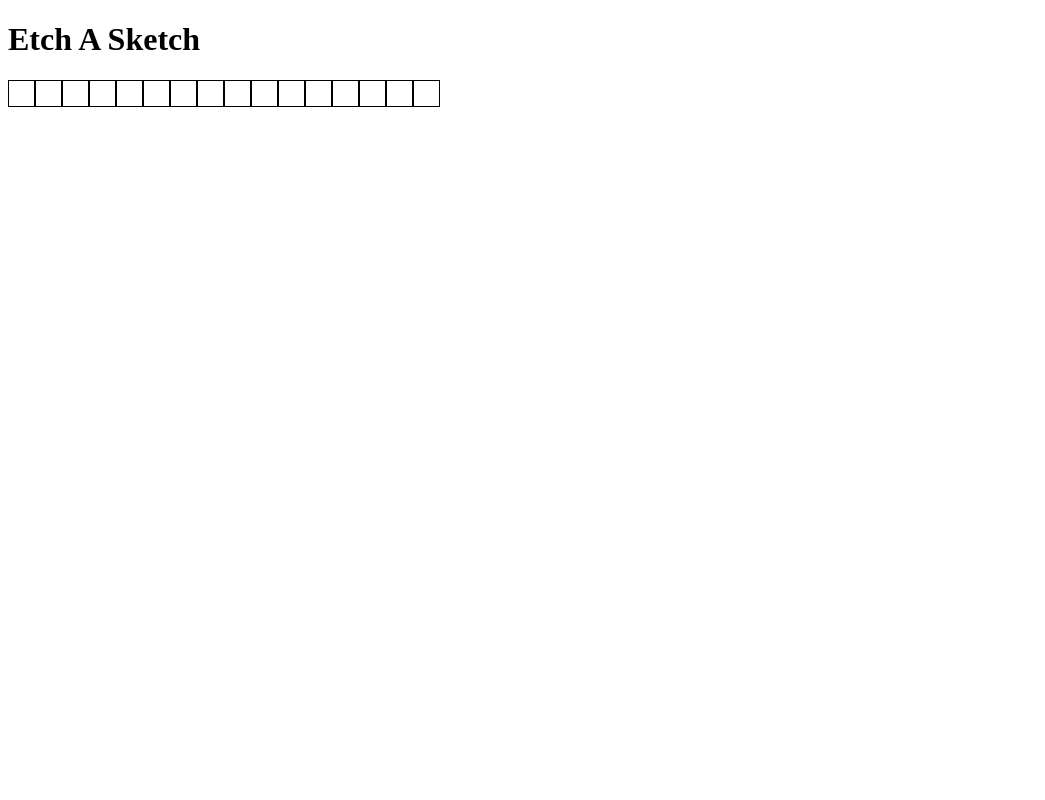
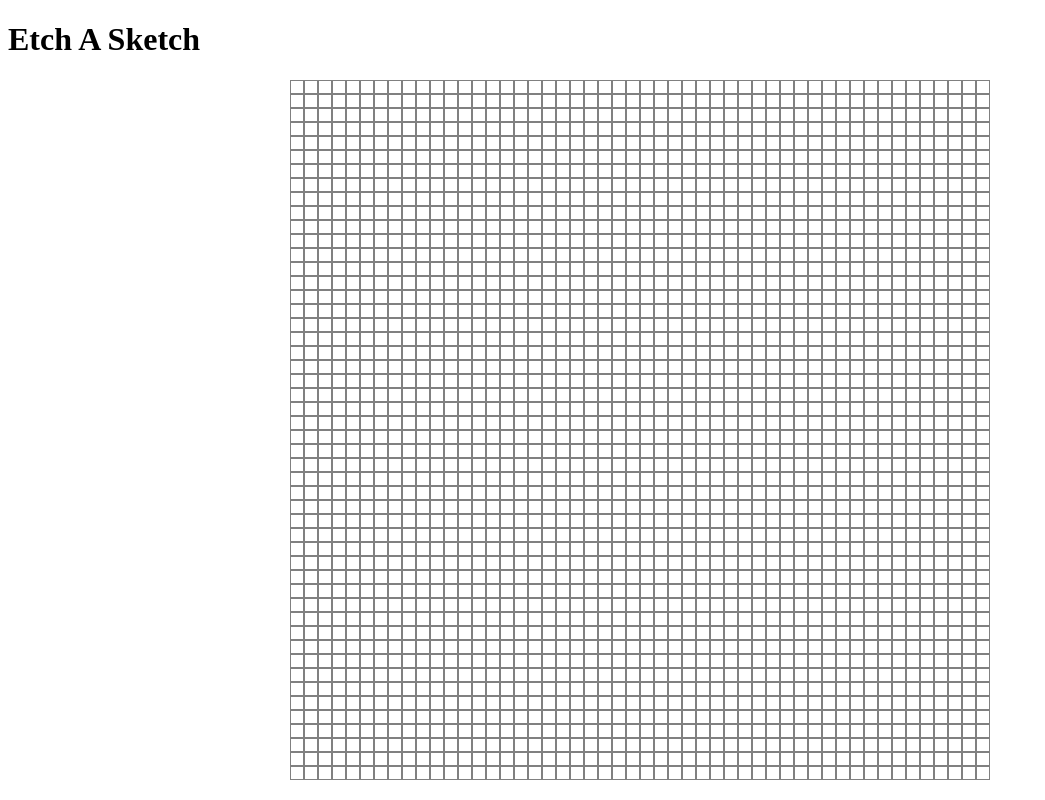
Before and after one commit to theninthfool/etch_a_sketch, a plain HTML site: page index.html in a window 1280 px wide. Shown: the whole page, without its empty margins (0-1045 px from the left). Drawn offline with Linux system fonts and the light colour scheme.

Commit message:
Add logic, style to create static nxn grid of squares

```diff
--- a/script.js
+++ b/script.js
@@ -1,7 +1,8 @@
 let canvas = document.querySelector("#canvas");
 
 
-for (let i = 0; i < 16; i++) {
+let size = 50;
+for (let i = 0; i < size * size; i++) {
     let cell = document.createElement("div");
     cell.className = "cell";
     canvas.appendChild(cell);
--- a/style.css
+++ b/style.css
@@ -1,6 +1,21 @@
+:root {
+    --size: 50;
+    box-sizing: border-box;
+}
+
+#canvas {
+    height: 700px;
+    width: 700px;
+    margin: auto;
+    display: grid;
+    grid-template-columns: repeat(var(--size), 1fr);
+    grid-template-rows: repeat(var(--size), 1fr);
+}
+
 .cell {
-    border: 1px solid black;
-    width: 25px;
-    height: 25px;
-    float: left;
+    border: .1px solid gray;
 }
+
+.cell:hover {
+    background-color: orange;
+}
```
